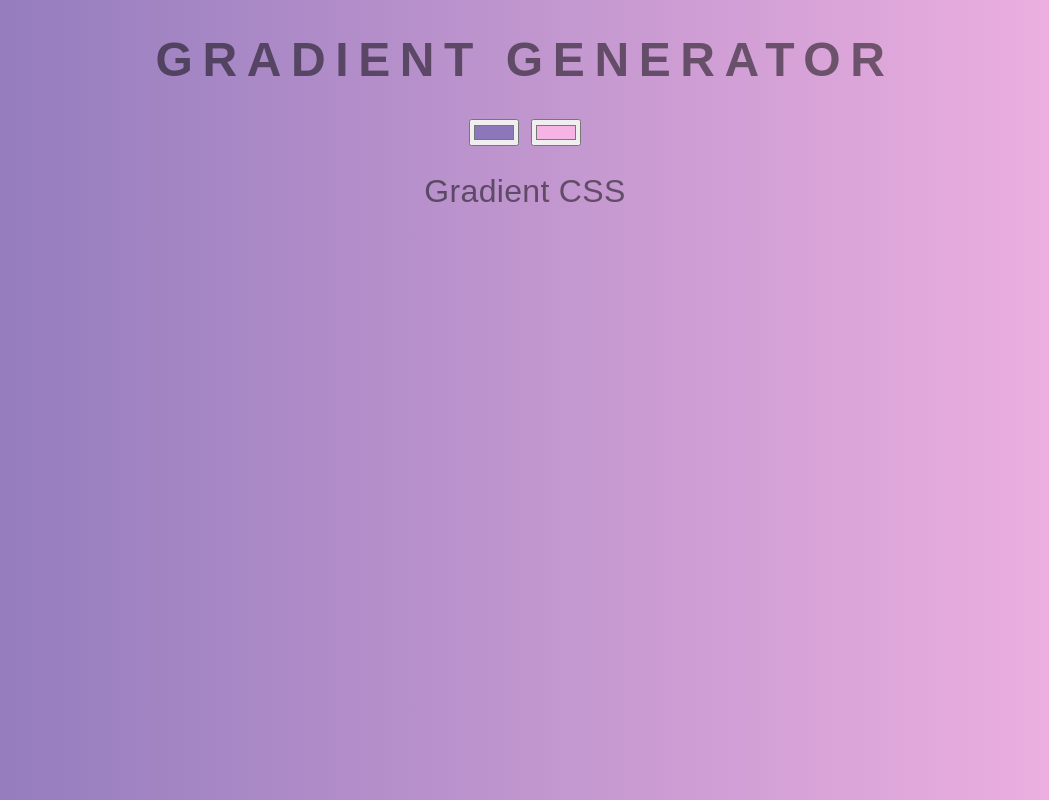
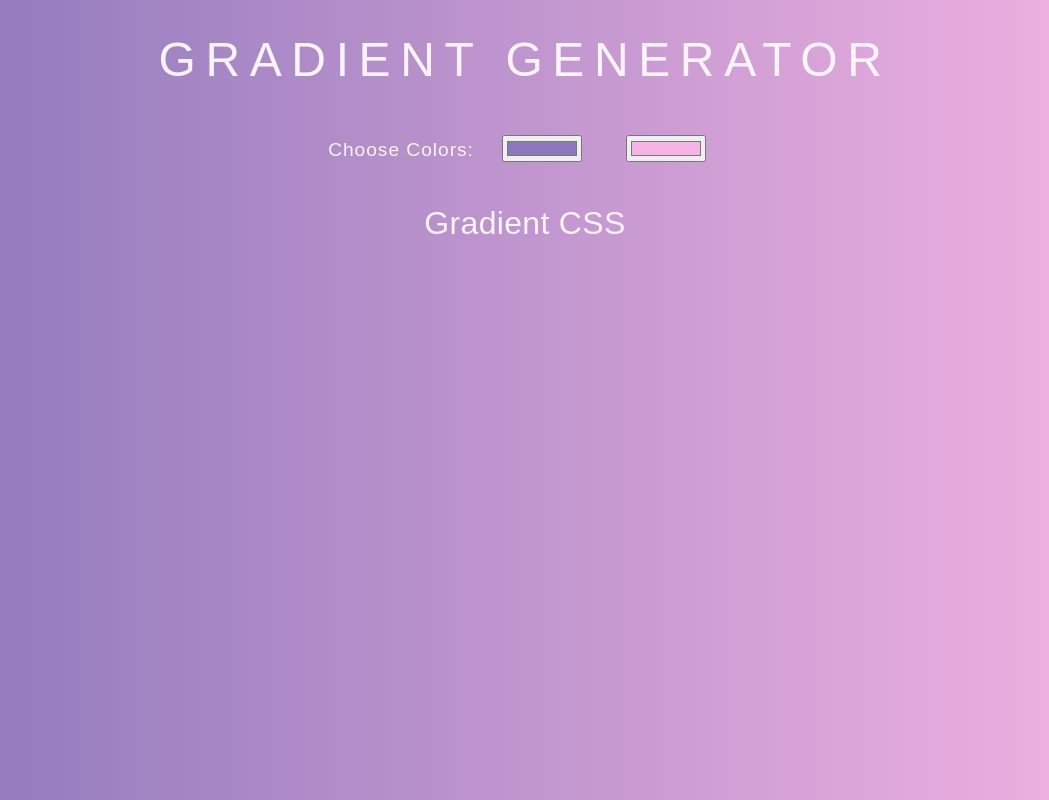
Before and after one commit to Akvils/Gradient-Generator, a plain HTML site: page index.html in a window 1280 px wide. Shown: the whole page, without its empty margins (115-1164 px from the left). Drawn offline with Linux system fonts and the light colour scheme.

Commit message:
Changing element styles

```diff
--- a/index.html
+++ b/index.html
@@ -6,6 +6,7 @@
 </head>
 <body id="gradient">
 	<h1>Gradient Generator</h1>
+	<label>Choose Colors:</label>
 	<input class="color1" type="color" name="color1" value="#8B77BA">
 	<input class="color2" type="color" name="color2" value="#F5B4E3">
 	<h2>Gradient CSS</h2>
--- a/script.js
+++ b/script.js
@@ -5,7 +5,6 @@ var body = document.getElementById("gradient");
 
 function setGradient() {
 	body.style.background = "linear-gradient(to right, " + color1.value + ", " + color2.value + ")";
-
 	css.textContent = body.style.background + ";";
 }
 
--- a/style.css
+++ b/style.css
@@ -1,6 +1,6 @@
 body {
 	font: 'Futura', sans-serif;
-    color: rgba(0,0,0,.5);
+    color: rgba(255, 255, 255,.7);
     text-align: center;
     text-transform: uppercase;
     letter-spacing: .5em;
@@ -9,8 +9,8 @@ body {
 }
 
 h1 {
-    font: 600 3em 'Futura', sans-serif;
-    color: rgba(0,0,0,.5);
+    font: 100 3em 'Noto', sans-serif;
+    color: rgba(255, 255, 255,.9);
     text-align: center;
     text-transform: uppercase;
     letter-spacing: .2em;
@@ -18,17 +18,22 @@ h1 {
 }
 
 h2 {
-    font: 100 2em 'Futura', sans-serif;
-    color: rgba(0,0,0,.5);
+    font: 100 2em 'Noto', sans-serif;
+    color: rgba(255, 255, 255,.9);
     text-align: center;
     text-transform: none;
     letter-spacing: 0.01em;
 }
 
-h3 {
-	font: 500 1.2em 'Futura', sans-serif;
-    color: rgba(0,0,0,.5);
+h3, label {
+	font: 100 1.2em 'Noto', sans-serif;
+    color: rgba(255, 255, 255,.9);
     text-align: center;
     text-transform: none;
-    letter-spacing: 0.01em;
+    letter-spacing: 0.05em;
 }
+
+input {
+    width: 5rem;
+    margin: 1rem;
+}
```
